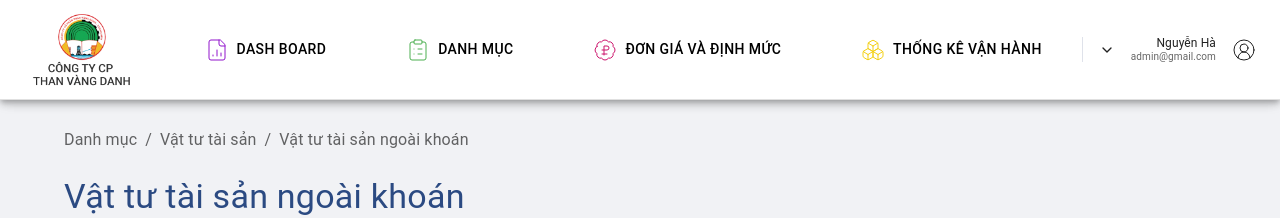
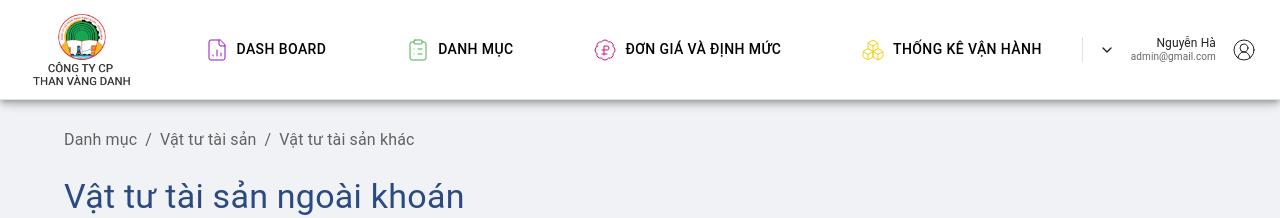
Before and after one commit to HungND301-Ecotel/Khoan_Vang_Danh, a React (Create React App) app in the folder frontend/: page /materialassignmentoutplan in a window 1280 px wide. Shown: the top 218 px of the page. Built offline with nearby package versions, Linux system fonts and the light colour scheme; no server answers.

Commit message:
Updating material assignment page

```diff
--- a/frontend/src/components/layout/Mainlayout.tsx
+++ b/frontend/src/components/layout/Mainlayout.tsx
@@ -355,7 +355,7 @@ const MainLayout: React.FC<MainLayoutProps> = ({ children }) => {
             }
           }}
         >
-          Vật tư, tài sản ngoài khoán
+          Vật tư, tài sản khác
         </MenuItem>
       </Menu>
 
--- a/frontend/src/pages/MaterialAssignmentOutPlan/MaterialAssignmentOutPlan.tsx
+++ b/frontend/src/pages/MaterialAssignmentOutPlan/MaterialAssignmentOutPlan.tsx
@@ -284,7 +284,7 @@ export default function MaterialAssignment() {
       <Breadcrumbs aria-label="breadcrumb">
         <Typography>Danh mục</Typography>
         <Typography>Vật tư tài sản</Typography>
-        <Typography>Vật tư tài sản ngoài khoán</Typography>
+        <Typography>Vật tư tài sản khác</Typography>
       </Breadcrumbs>
       <Box mt={3}>
         <Box>
```
